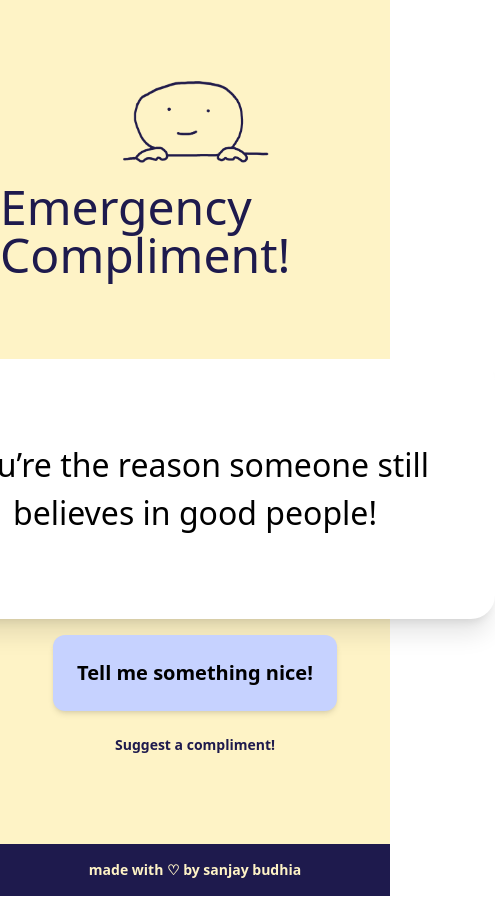
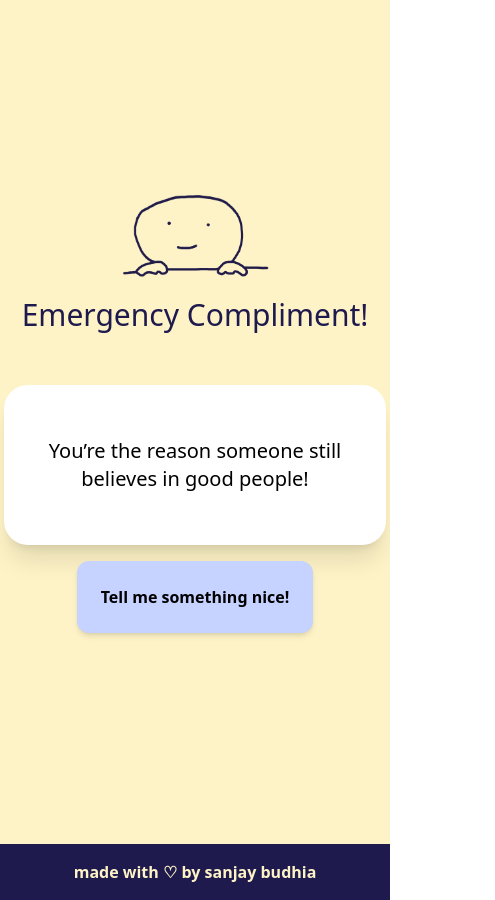
Before and after one commit to sanxbud/emergencycompliment, a React (Vite) app: page / in a window 390 px wide. Shown: the whole page, 495 px wide, since content can reach past the window. Built offline with nearby package versions, Linux system fonts and the light colour scheme.

Commit message:
Updating mobile styling

```diff
--- a/index.html
+++ b/index.html
@@ -4,7 +4,7 @@
     <meta charset="UTF-8" />
     <link rel="icon" type="image/png" href="/favlilguylight.png" />
     <meta name="viewport" content="width=device-width, initial-scale=1.0" />
-    <meta name="color-scheme" content="light" />
+    <meta name="color-scheme" content="light only" />
     <meta name="theme-color" content="#FEF3C7" />
     <title>Emergency Compliment – A Random Compliment Generator for You</title>
     <meta name="description" content="Because sometimes you just need a smile! A random compliment generator that gives you an emergency compliment whenever you need one."/>
--- a/src/App.tsx
+++ b/src/App.tsx
@@ -27,23 +27,23 @@ function App() {
   return (
     <>
       <div className="flex flex-col items-center justify-center min-h-screen bg-amber-100 dark:bg-amber-100">
-        <header className="flex flex-col items-center pb-20">
+        <header className="flex flex-col items-center pb-13 md:pb-20">
           <img src={lilguy} className="w-40 mb-2 block"/>
-          <h1 className={'font-["Caveat"] text-5xl text-indigo-950 dark:text-indigo-950'}>Emergency Compliment!</h1>
+          <h1 className={'font-["Caveat"] text-3xl md:text-5xl text-indigo-950 dark:text-indigo-950'}>Emergency Compliment!</h1>
         </header>
         <div key={compliment} className="
-          bg-white shadow-xl p-10 flex items-center justify-center text-center max-w-2xl rounded-3xl min-h-65 min-w-150
+          bg-white shadow-xl p-10 px-4 md:p-10 flex items-center justify-center text-center min-w-90 sm:max-w-90 md:max-w-2xl rounded-3xl min-h-40 md:min-h-55 md:min-w-120 lg:min-h-64 lg:min-w-150 mx-1
           animate-[bounce-up_0.4s_ease-out]"
           >
-          <h1 className="text-[clamp(2rem,3vw,2.33rem)]">{compliment}</h1></div>
-        <button className="bg-indigo-200 dark:bg-indigo-200 p-6 m-4 shadow-md rounded-xl hover:bg-indigo-300 dark:hover:bg-indigo-300 hover:scale-110 transform transition duration-200 ease-in-out cursor-pointer" onClick={generateCompliment}><p className="text-xl font-bold">{buttonText}</p></button>
-        <div className=""><button className="cursor-pointer m-2 rounded-xl hover:scale-110 transform transition duration-200 ease-in-out" onClick={submitCompliment}><p className="font-bold text-sm text-indigo-950 dark:text-indigo-950 dark:hover:text-indigo-850">Suggest a compliment!</p></button></div>
+          <h1 className="text-xl md:text-[clamp(2rem,3vw,2.33rem)]">{compliment}</h1></div>
+        <button className="bg-indigo-200 dark:bg-indigo-200 p-6 m-4 shadow-md rounded-xl hover:bg-indigo-300 dark:hover:bg-indigo-300 hover:scale-110 transform transition duration-200 ease-in-out cursor-pointer" onClick={generateCompliment}><p className="text-base md:text-xl font-bold">{buttonText}</p></button>
+        <div className="hidden"><button className="hidden cursor-pointer m-2 rounded-xl hover:scale-110 transform transition duration-200 ease-in-out hidden" onClick={submitCompliment}><p className="font-bold text-sm text-indigo-950 dark:text-indigo-950 dark:hover:text-indigo-850 hidden">Suggest a compliment!</p></button></div>
 
       </div>
 
      <footer>
        <a href="https://sanjaybudhia.dev"
-          className="block text-center text-amber-100 bg-indigo-950 font-bold text-sm py-4 dark:bg-indigo-950 dark:text-amber-100 dark:hover:bg-indigo-900 hover:bg-indigo-900 transition">
+          className="block text-center text-amber-100 bg-indigo-950 font-bold text-sx md:text-sm py-4 dark:bg-indigo-950 dark:text-amber-100 dark:hover:bg-indigo-900 hover:bg-indigo-900 transition">
          <span className="">made with ♡ by sanjay budhia</span>
          <span className="hidden">made with ♥ by sanjay budhia</span>
        </a>
```
